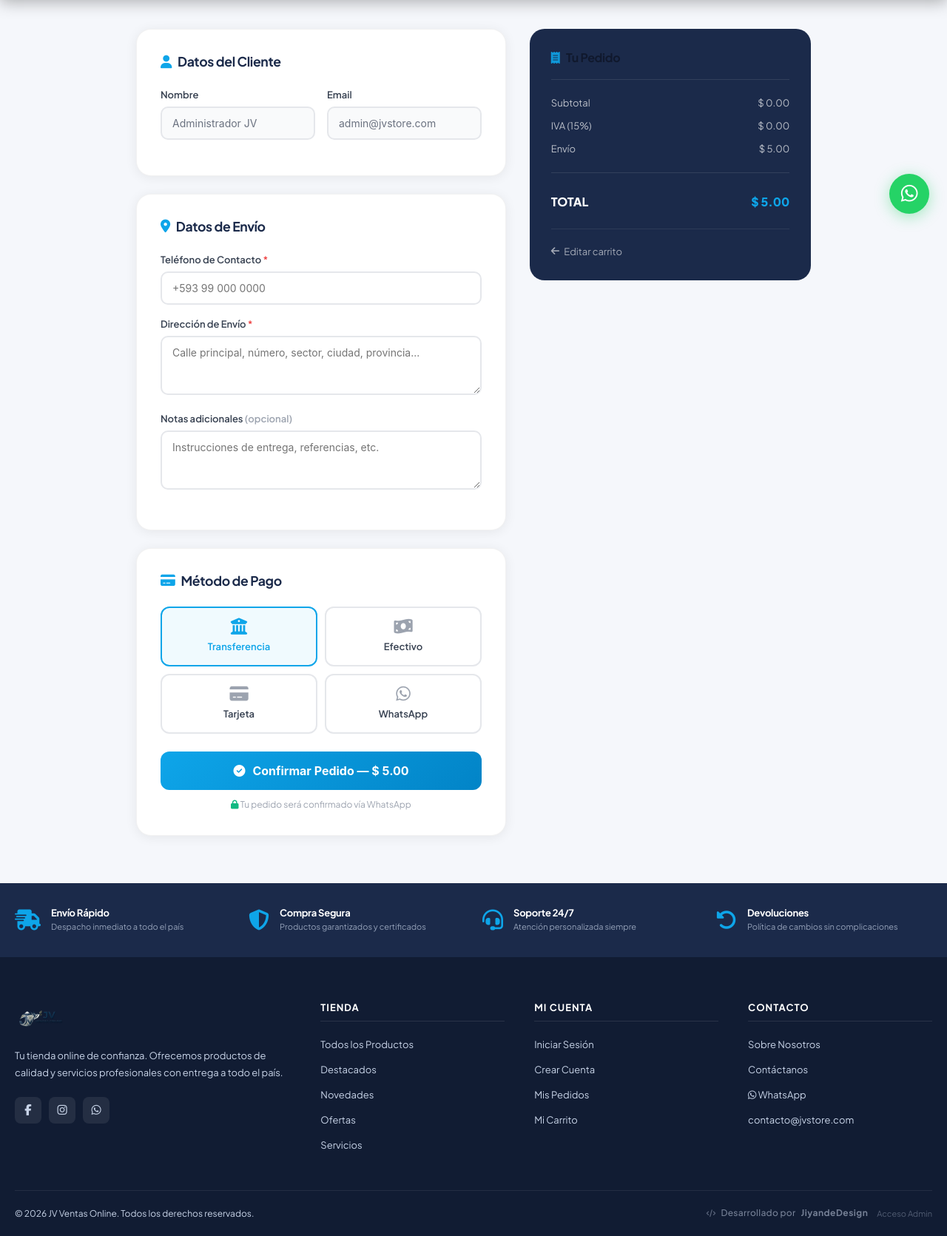
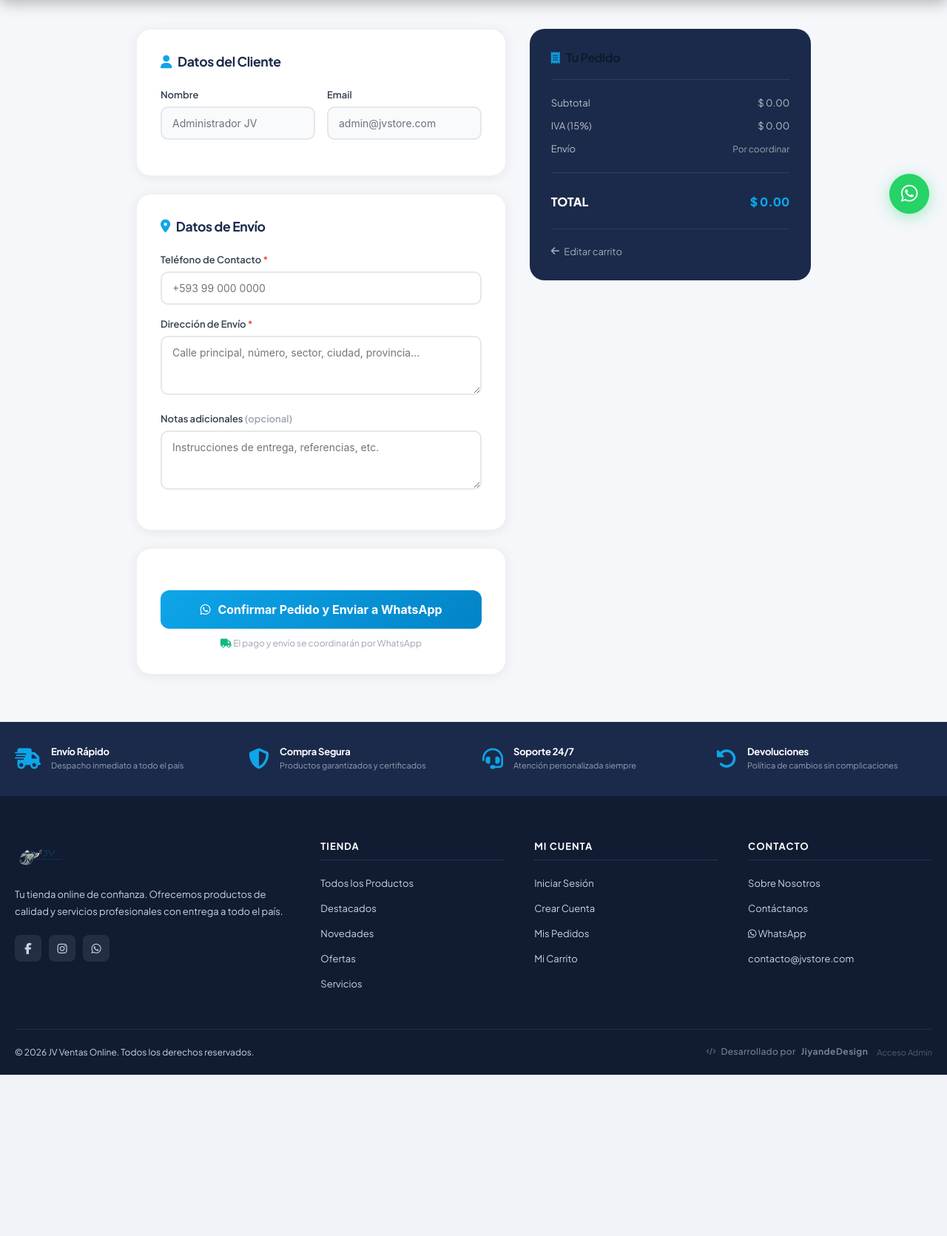
Before and after one commit to J03l-code/jvstore, a PHP site: page /checkout.php in a window 1280 px wide. Shown: the part 487-2158 px from the top of the page at 74% size. After the commit the page ends 1940 px from the top, so only its background shows below. Run offline with PHP 8.4, Linux system fonts and the light colour scheme; a user stored in the database is signed in; data comes from the database, SQL or seed files in the repository; data that the repository does not hold is empty.

Commit message:
fix: checkout modificado para mandar directo a WhatsApp sin calcular envío

```diff
--- a/checkout.php
+++ b/checkout.php
@@ -25,8 +25,8 @@ if (empty($carrito)) {
 $user     = getCurrentUser();
 $subtotal = getCartTotal();
 $iva      = $subtotal * (IVA_PORCENTAJE / 100);
-$envio    = ($subtotal >= ENVIO_GRATIS_DESDE) ? 0.00 : COSTO_ENVIO;
-$total    = $subtotal + $iva + $envio;
+$envio    = 0.00; // El envío se calcula después por WhatsApp
+$total    = $subtotal + $iva;
 
 // ── Procesar pedido (POST) ────────────────────────────────────────────────────
 $error = '';
@@ -34,7 +34,7 @@ if ($_SERVER['REQUEST_METHOD'] === 'POST') {
     $direccion  = trim($_POST['direccion'] ?? '');
     $telefono   = trim($_POST['telefono']  ?? '');
     $notas      = trim($_POST['notas']     ?? '');
-    $metodoPago = trim($_POST['metodo_pago'] ?? 'transferencia');
+    $metodoPago = 'whatsapp';
 
     if (empty($direccion) || empty($telefono)) {
         $error = 'Por favor completa la dirección y el teléfono.';
@@ -87,10 +87,9 @@ if ($_SERVER['REQUEST_METHOD'] === 'POST') {
             syncCartToDB();
 
             // ── Mensaje de WhatsApp ─────────────────────────────────────────
-            $waNumber = getSiteConfig('whatsapp', WHATSAPP_NUMBER);
+            $waNumber = WHATSAPP_NUMBER;
             $waText   = "🛒 *Nuevo Pedido #{$codigo}*\n\n";
             $waText  .= "*Cliente:* {$user['nombre']}\n";
-            $waText  .= "*Email:* {$user['email']}\n";
             $waText  .= "*Teléfono:* {$telefono}\n";
             $waText  .= "*Dirección:* {$direccion}\n\n";
             $waText  .= "*Artículos:*\n";
@@ -101,10 +100,10 @@ if ($_SERVER['REQUEST_METHOD'] === 'POST') {
             $waText .= "\n";
             $waText .= "Subtotal: " . formatPrice($subtotal) . "\n";
             $waText .= "IVA (" . IVA_PORCENTAJE . "%): " . formatPrice($iva) . "\n";
-            $waText .= "Envío: " . formatPrice($envio) . "\n";
-            $waText .= "*TOTAL: " . formatPrice($total) . "*\n\n";
-            $waText .= "Método de pago: {$metodoPago}";
-            if ($notas) $waText .= "\nNotas: {$notas}";
+            $waText .= "*Total (sin envío): " . formatPrice($total) . "*\n";
+            $waText .= "*(El costo de envío será coordinado por este medio)*\n\n";
+            if ($notas) $waText .= "Notas: {$notas}\n";
+            $waText .= "¿Me podrían confirmar mi pedido?";
 
             $waUrl = "https://api.whatsapp.com/send?phone={$waNumber}&text=" . rawurlencode($waText);
 
@@ -343,43 +342,14 @@ require_once 'includes/header.php';
                 </div>
             </div>
 
-            <!-- Método de pago -->
             <div class="checkout-form-card">
-                <h2><i class="fas fa-credit-card"></i> Método de Pago</h2>
-                <div class="metodo-pago-grid">
-                    <div>
-                        <input type="radio" name="metodo_pago" id="m_transferencia" value="transferencia" class="metodo-option" checked>
-                        <label for="m_transferencia" class="metodo-label">
-                            <i class="fas fa-university"></i> Transferencia
-                        </label>
-                    </div>
-                    <div>
-                        <input type="radio" name="metodo_pago" id="m_efectivo" value="efectivo" class="metodo-option">
-                        <label for="m_efectivo" class="metodo-label">
-                            <i class="fas fa-money-bill-wave"></i> Efectivo
-                        </label>
-                    </div>
-                    <div>
-                        <input type="radio" name="metodo_pago" id="m_tarjeta" value="tarjeta" class="metodo-option">
-                        <label for="m_tarjeta" class="metodo-label">
-                            <i class="fas fa-credit-card"></i> Tarjeta
-                        </label>
-                    </div>
-                    <div>
-                        <input type="radio" name="metodo_pago" id="m_whatsapp" value="whatsapp" class="metodo-option">
-                        <label for="m_whatsapp" class="metodo-label">
-                            <i class="fab fa-whatsapp"></i> WhatsApp
-                        </label>
-                    </div>
-                </div>
-
                 <button type="submit" class="btn-confirm">
-                    <i class="fas fa-check-circle"></i>
-                    Confirmar Pedido — <?= formatPrice($total) ?>
+                    <i class="fab fa-whatsapp"></i>
+                    Confirmar Pedido y Enviar a WhatsApp
                 </button>
                 <p style="text-align:center;font-size:12px;color:#9ca3af;margin-top:10px">
-                    <i class="fas fa-lock" style="color:#10b981"></i>
-                    Tu pedido será confirmado vía WhatsApp
+                    <i class="fas fa-truck" style="color:#10b981"></i>
+                    El pago y envío se coordinarán por WhatsApp
                 </p>
             </div>
         </form>
@@ -388,12 +358,6 @@ require_once 'includes/header.php';
     <!-- ── Resumen del pedido ───────────────────────────────── -->
     <div class="checkout-summary">
         <h3><i class="fas fa-receipt" style="color:#0ea5e9;margin-right:6px"></i> Tu Pedido</h3>
-
-        <?php if ($envio == 0): ?>
-            <div class="envio-gratis-notice">
-                <i class="fas fa-check-circle"></i> ¡Envío gratis aplicado!
-            </div>
-        <?php endif; ?>
 
         <div class="summary-items">
             <?php foreach ($carrito as $item): ?>
@@ -418,7 +382,7 @@ require_once 'includes/header.php';
         </div>
         <div class="summary-row-num">
             <span>Envío</span>
-            <span><?= $envio == 0 ? '<span style="color:#6ee7b7">GRATIS</span>' : formatPrice($envio) ?></span>
+            <span><span style="color:#9ca3af;font-size:12px">Por coordinar</span></span>
         </div>
 
         <div class="summary-divider"></div>
```
